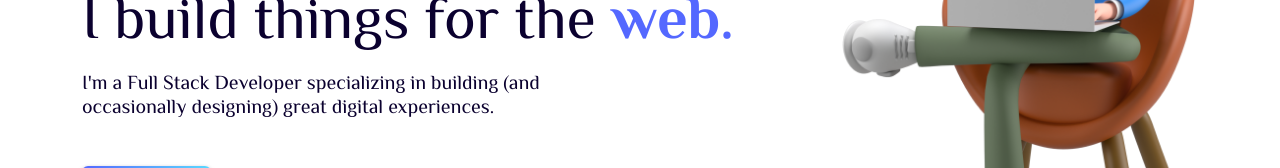
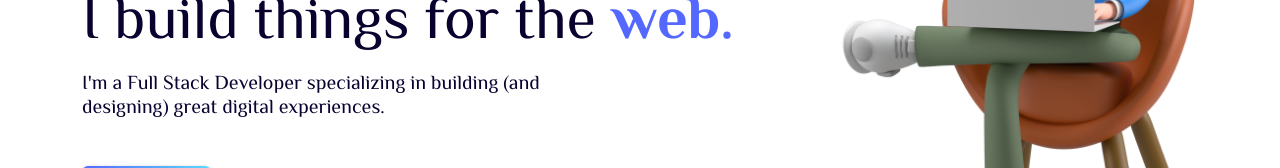
Before and after one commit to sirgama/sirgama.github.io, an Angular app: page / in a window 1280 px wide. Shown: the part 388-556 px from the top of the page. Built offline with nearby package versions, Linux system fonts and the light colour scheme; a web font is replaced by a local one.

Commit message:
view more projects github link

```diff
--- a/src/app/hero/hero.component.html
+++ b/src/app/hero/hero.component.html
@@ -6,7 +6,7 @@
       <p class="mt-3 ">- PROFILE</p>
       <h1 class="fw-bold">Hi, I'm <br> <span class="name">Gamaliel Sirengo.</span> </h1>
       <h2 class="mb-3">I build things for the <span class="web hover-underline-animation">web.</span> </h2>
-      <h5 class="mt-2">I'm a Full Stack Developer specializing in building (and <br class="mt-2">occasionally designing) great digital experiences.  </h5>
+      <h5 class="mt-2">I'm a Full Stack Developer specializing in building (and <br class="mt-2">designing) great digital experiences.  </h5>
       <div class="mt-5 mb-md-5 mb-lg-5">
         <a href="#"> <button class="btn btn-lg talkbtn" >LETS TALK</button> </a>
 
--- a/src/app/projects/projects.component.html
+++ b/src/app/projects/projects.component.html
@@ -105,7 +105,12 @@
 
 
       </div>
-
+      <div class="row text-center d.flex align-self-center justify-content-center ">
+        <div class="col"></div>
+        <div class="col"><a href="http://github.com/sirgama" class="" target="_blank" rel="noopener noreferrer"><button class="btn btn-outline-success mt-5">View More Projects</button></a>
+        </div>
+        <div class="col"></div>
+      </div>
 
 
     </div>
```
